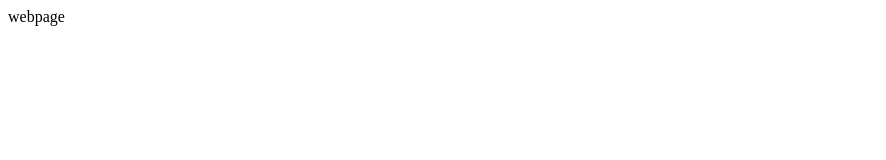
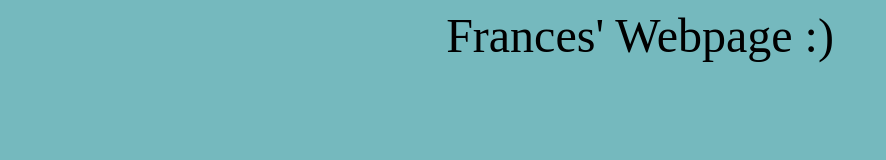
Before and after one commit to fcohen26/francescohen.me, a plain HTML site: page index.html in a window 1280 px wide. Shown: the whole page, without its empty margins (0-886 px from the left). Drawn offline with Linux system fonts and the light colour scheme.

Commit message:
text center

```diff
--- a/index.html
+++ b/index.html
@@ -3,7 +3,11 @@
     <head>
         <title>francescohen.me</title>
     </head>
-    <body>
-        webpage
+    <body bgcolor=#75B9BE>
+        <font size = "100">
+            <center>
+                Frances' Webpage :)
+            </center>
+        </font>
     </body>
 </html>
```
